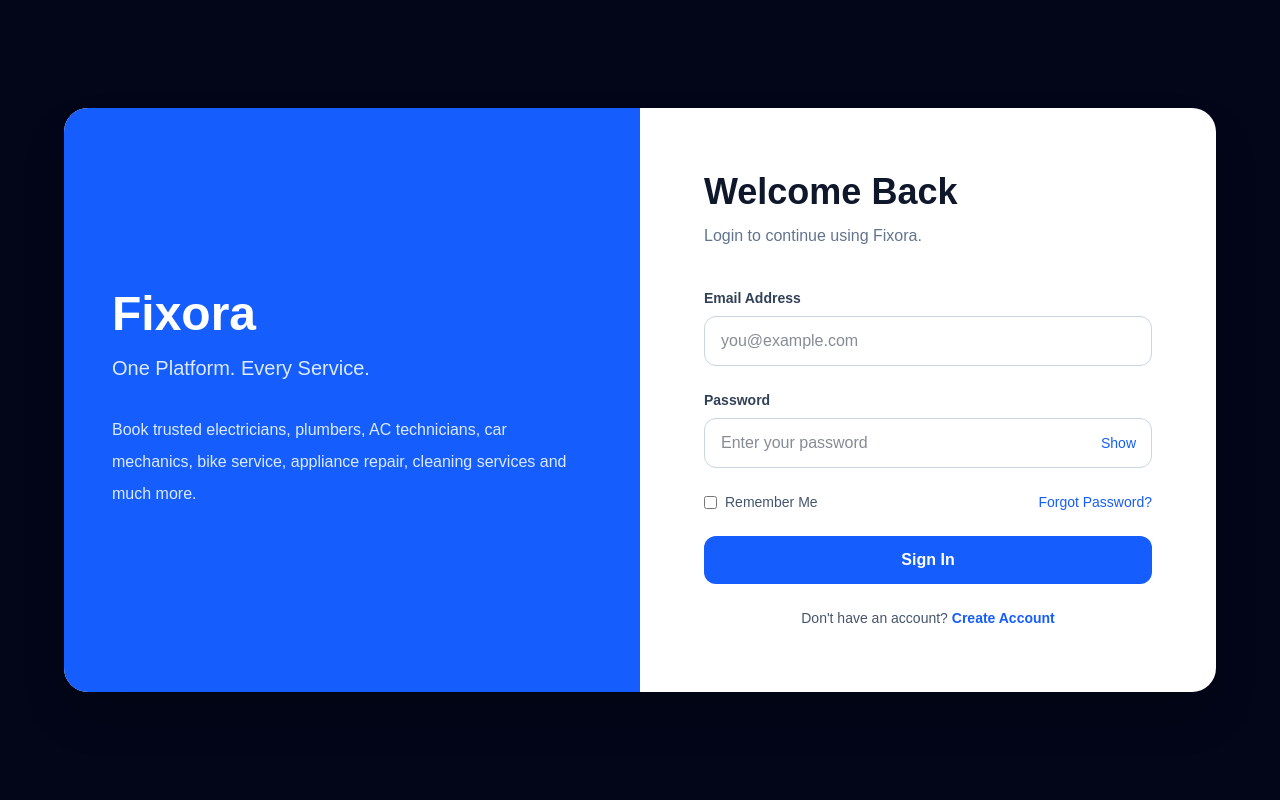
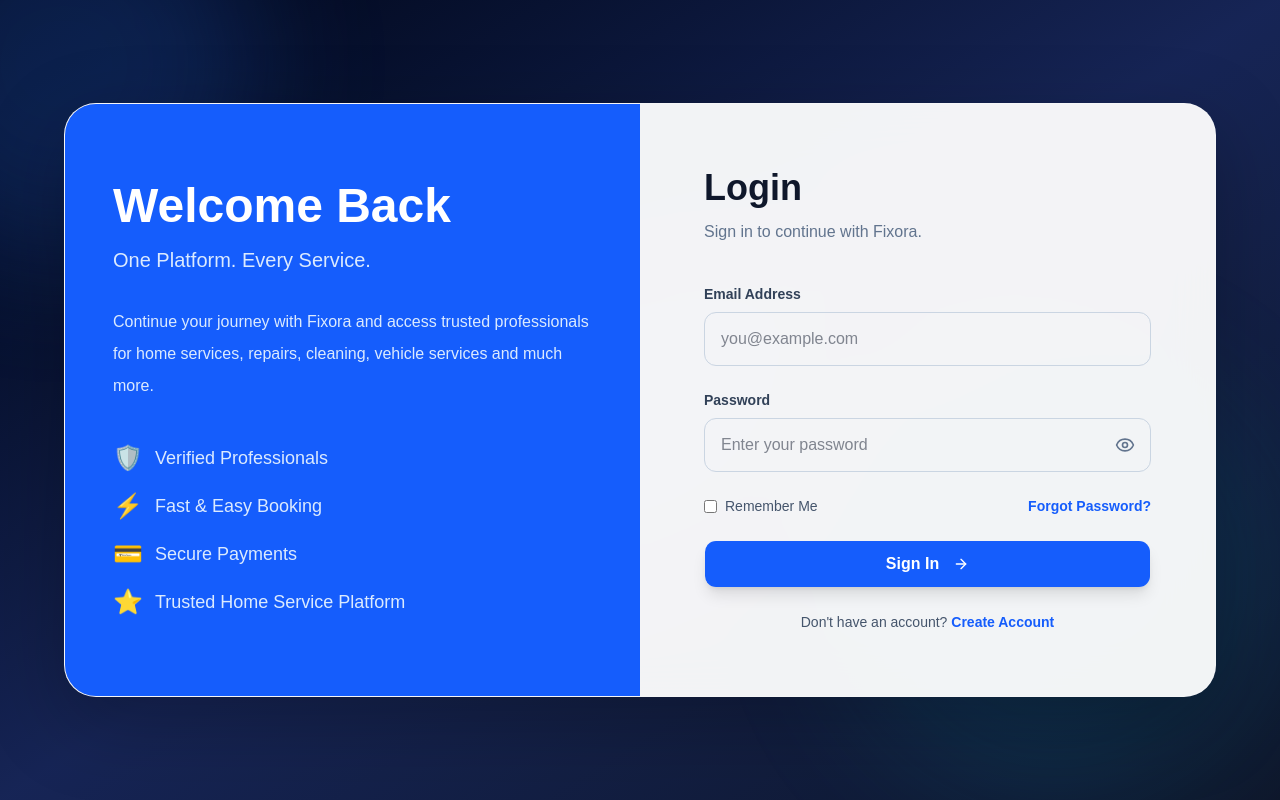
Before and after one commit to shaikhmajid2004-netizen/Fixora, a Next.js app: page /login in a window 1280 px wide. Built offline with nearby package versions, Linux system fonts and the light colour scheme.

Commit message:
Completed Prisma setup

```diff
--- a/package.json
+++ b/package.json
@@ -16,7 +16,7 @@
     "bcryptjs": "^3.0.3",
     "class-variance-authority": "^0.7.1",
     "clsx": "^2.1.1",
-    "lucide-react": "^1.23.0",
+    "lucide-react": "^1.24.0",
     "motion": "^12.42.2",
     "next": "16.2.10",
     "next-themes": "^0.4.6",
--- /dev/null
+++ b/src/app/api/auth/login/route.ts
@@ -0,0 +1,83 @@
+import { NextResponse } from "next/server";
+import bcrypt from "bcrypt";
+import { prisma } from "@/lib/prisma";
+import { loginSchema } from "@/lib/validation/login";
+
+export async function POST(request: Request) {
+  try {
+    const body = await request.json();
+
+    const result = loginSchema.safeParse(body);
+
+    if (!result.success) {
+      return NextResponse.json(
+        {
+          success: false,
+          errors: result.error.flatten(),
+        },
+        { status: 400 }
+      );
+    }
+
+    const { email, password } = result.data;
+
+    // Check if user exists
+    const user = await prisma.user.findUnique({
+      where: {
+        email,
+      },
+    });
+
+    if (!user) {
+      return NextResponse.json(
+        {
+          success: false,
+          message: "Invalid email or password",
+        },
+        { status: 401 }
+      );
+    }
+
+    // Compare password
+    const passwordMatched = await bcrypt.compare(
+      password,
+      user.password
+    );
+
+    if (!passwordMatched) {
+      return NextResponse.json(
+        {
+          success: false,
+          message: "Invalid email or password",
+        },
+        { status: 401 }
+      );
+    }
+
+    return NextResponse.json(
+      {
+        success: true,
+        message: "Login successful",
+        user: {
+          id: user.id,
+          firstName: user.firstName,
+          lastName: user.lastName,
+          email: user.email,
+          phone: user.phone,
+          role: user.role,
+        },
+      },
+      { status: 200 }
+    );
+  } catch (error) {
+    console.error(error);
+
+    return NextResponse.json(
+      {
+        success: false,
+        message: "Something went wrong",
+      },
+      { status: 500 }
+    );
+  }
+}
--- a/src/app/globals.css
+++ b/src/app/globals.css
@@ -1,19 +1,40 @@
 @import "tailwindcss";
 
 :root {
-  --background: #f8fafc;
-  --foreground: #0f172a;
-
+  /* Brand Colors */
   --primary: #2563eb;
   --primary-hover: #1d4ed8;
 
   --secondary: #eff6ff;
 
+  --success: #10b981;
+  --warning: #f59e0b;
+  --danger: #ef4444;
+
+  /* Backgrounds */
+  --background: #f8fafc;
+  --background-soft: #f1f5f9;
+
+  /* Cards */
   --card: #ffffff;
 
+  /* Text */
+  --foreground: #0f172a;
+  --muted: #64748b;
+
+  /* Border */
   --border: #e2e8f0;
 
-  --muted: #64748b;
+  /* Radius */
+  --radius: 18px;
+
+  /* Shadows */
+  --shadow-sm: 0 2px 8px rgba(15, 23, 42, 0.05);
+  --shadow-md: 0 10px 30px rgba(15, 23, 42, 0.08);
+  --shadow-lg: 0 20px 60px rgba(15, 23, 42, 0.12);
+
+  /* Transition */
+  --transition: all 0.3s ease;
 }
 
 html {
@@ -21,12 +42,38 @@
 }
 
 body {
-  background: var(--background);
+  background:
+    radial-gradient(circle at top left, rgba(37,99,235,.08), transparent 35%),
+    radial-gradient(circle at bottom right, rgba(37,99,235,.06), transparent 35%),
+    var(--background);
+
   color: var(--foreground);
+
   font-family: Arial, Helvetica, sans-serif;
+
+  min-height: 100vh;
+
+  transition: var(--transition);
+
+  -webkit-font-smoothing: antialiased;
 }
 
 ::selection {
-  background: #2563eb;
+  background: var(--primary);
   color: white;
 }
+
+* {
+  box-sizing: border-box;
+}
+
+button {
+  cursor: pointer;
+  transition: var(--transition);
+}
+
+input,
+textarea,
+select {
+  transition: var(--transition);
+}
--- a/src/app/login/page.tsx
+++ b/src/app/login/page.tsx
@@ -2,14 +2,22 @@
 
 export default function LoginPage() {
   return (
-    <main className="min-h-screen bg-slate-950 flex items-center justify-center px-6 py-10">
-      <div className="grid w-full max-w-6xl overflow-hidden rounded-3xl bg-white shadow-2xl lg:grid-cols-2">
+    <main className="relative min-h-screen overflow-hidden bg-gradient-to-br from-slate-950 via-blue-950 to-slate-900 flex items-center justify-center px-6 py-10">
+
+      {/* Background Glow */}
+      <div className="absolute -top-32 -left-32 h-96 w-96 rounded-full bg-blue-500/20 blur-3xl"></div>
+
+      <div className="absolute bottom-0 right-0 h-[28rem] w-[28rem] rounded-full bg-cyan-400/10 blur-3xl"></div>
+
+      <div className="absolute top-1/2 left-1/2 h-80 w-80 -translate-x-1/2 -translate-y-1/2 rounded-full bg-indigo-500/10 blur-3xl"></div>
+
+      <div className="grid w-full max-w-6xl overflow-hidden rounded-[32px] border border-white/20 bg-white/95 backdrop-blur-xl shadow-[0_25px_80px_rgba(0,0,0,0.25)] lg:grid-cols-2">
 
         {/* Left Side */}
         <div className="hidden bg-blue-600 p-12 text-white lg:flex lg:flex-col lg:justify-center">
 
           <h1 className="text-5xl font-extrabold">
-            Fixora
+            Welcome Back
           </h1>
 
           <p className="mt-4 text-xl text-blue-100">
@@ -17,10 +25,42 @@
           </p>
 
           <p className="mt-8 leading-8 text-blue-100">
-            Book trusted electricians, plumbers, AC technicians,
-            car mechanics, bike service, appliance repair,
-            cleaning services and much more.
+            Continue your journey with Fixora and access trusted
+            professionals for home services, repairs, cleaning,
+            vehicle services and much more.
           </p>
+
+          <div className="mt-10 space-y-4">
+
+            <div className="flex items-center gap-3">
+              <span className="text-2xl">🛡️</span>
+              <span className="text-blue-100 text-lg">
+                Verified Professionals
+              </span>
+            </div>
+
+            <div className="flex items-center gap-3">
+              <span className="text-2xl">⚡</span>
+              <span className="text-blue-100 text-lg">
+                Fast & Easy Booking
+              </span>
+            </div>
+
+            <div className="flex items-center gap-3">
+              <span className="text-2xl">💳</span>
+              <span className="text-blue-100 text-lg">
+                Secure Payments
+              </span>
+            </div>
+
+            <div className="flex items-center gap-3">
+              <span className="text-2xl">⭐</span>
+              <span className="text-blue-100 text-lg">
+                Trusted Home Service Platform
+              </span>
+            </div>
+
+          </div>
 
         </div>
 
@@ -28,11 +68,11 @@
         <div className="p-10 lg:p-16">
 
           <h2 className="text-4xl font-bold text-slate-900">
-            Welcome Back
+            Login
           </h2>
 
           <p className="mt-3 text-slate-500">
-            Login to continue using Fixora.
+            Sign in to continue with Fixora.
           </p>
 
           <div className="mt-10">
@@ -42,6 +82,7 @@
         </div>
 
       </div>
+
     </main>
   );
 }
--- a/src/app/register/page.tsx
+++ b/src/app/register/page.tsx
@@ -2,25 +2,61 @@
 
 export default function RegisterPage() {
   return (
-    <main className="min-h-screen bg-slate-950 flex items-center justify-center px-6 py-10">
-      <div className="grid w-full max-w-6xl overflow-hidden rounded-3xl bg-white shadow-2xl lg:grid-cols-2">
+    <main className="relative min-h-screen overflow-hidden bg-gradient-to-br from-slate-950 via-blue-950 to-slate-900 flex items-center justify-center px-6 py-10">
+      {/* Background Glow */}
+<div className="absolute -top-32 -left-32 h-96 w-96 rounded-full bg-blue-500/20 blur-3xl"></div>
 
+<div className="absolute bottom-0 right-0 h-[28rem] w-[28rem] rounded-full bg-cyan-400/10 blur-3xl"></div>
+
+<div className="absolute top-1/2 left-1/2 h-80 w-80 -translate-x-1/2 -translate-y-1/2 rounded-full bg-indigo-500/10 blur-3xl"></div>
+     <div className="grid w-full max-w-6xl overflow-hidden rounded-[32px] border border-white/20 bg-white/95 backdrop-blur-xl shadow-[0_25px_80px_rgba(0,0,0,0.25)] lg:grid-cols-2">
         {/* Left Side */}
         <div className="hidden bg-blue-600 p-12 text-white lg:flex lg:flex-col lg:justify-center">
 
           <h1 className="text-5xl font-extrabold">
-            Join Fixora
+            Welcome To Fixora
           </h1>
 
           <p className="mt-4 text-xl text-blue-100">
-            One Platform. Every Service.
+            The Next Generation Home Service Platform in India
           </p>
 
           <p className="mt-8 leading-8 text-blue-100">
-            Create your Fixora account and book trusted professionals
-            for home services, repairs, cleaning, car mechanics,
-            bike service, AC repair and much more.
+            Book verified professionals for home services, appliance repairs,
+            vehicle services, cleaning, maintenance
+            and much more — all from one trusted platform.
           </p>
+          <div className="mt-10 space-y-4">
+
+  <div className="flex items-center gap-3">
+    <span className="text-2xl">🛡️</span>
+    <span className="text-blue-100 text-lg">
+      Verified Professionals
+    </span>
+  </div>
+
+  <div className="flex items-center gap-3">
+    <span className="text-2xl">⚡</span>
+    <span className="text-blue-100 text-lg">
+      Fast & Easy Booking
+    </span>
+  </div>
+
+  <div className="flex items-center gap-3">
+    <span className="text-2xl">💳</span>
+    <span className="text-blue-100 text-lg">
+      Secure Payments
+    </span>
+  </div>
+
+  <div className="flex items-center gap-3">
+    <span className="text-2xl">⭐</span>
+    <span className="text-blue-100 text-lg">
+      Trusted Home Service Platform
+    </span>
+  </div>
+
+</div>
 
         </div>
 
--- a/src/components/auth/LoginForm.tsx
+++ b/src/components/auth/LoginForm.tsx
@@ -1,13 +1,54 @@
 "use client";
-
+import { toast } from "sonner";
 import { useState } from "react";
+import { Eye, EyeOff } from "lucide-react";
+import FixoraButton from "@/components/ui/FixoraButton";
 
 export default function LoginForm() {
   const [showPassword, setShowPassword] = useState(false);
+  const [loading, setLoading] = useState(false);
+
+  const [email, setEmail] = useState("");
+  const [password, setPassword] = useState("");
+
+  async function handleSubmit(e: React.FormEvent<HTMLFormElement>) {
+    e.preventDefault();
+
+    setLoading(true);
+
+    try {
+      // Login API integration will be added in next step.
+      const response = await fetch("/api/auth/login", {
+  method: "POST",
+  headers: {
+    "Content-Type": "application/json",
+  },
+  body: JSON.stringify({
+    email,
+    password,
+  }),
+});
+
+const data = await response.json();
+
+if (!response.ok) {
+  toast.error(data.message || "Login failed");
+  return;
+}
+
+toast.success("Welcome back to Fixora! 🎉");
+
+console.log(data);
+    } finally {
+      setLoading(false);
+    }
+  }
 
   return (
-    <form className="space-y-6">
+    <form onSubmit={handleSubmit} className="space-y-6">
+
       {/* Email */}
+
       <div>
         <label className="mb-2 block text-sm font-semibold text-slate-700">
           Email Address
@@ -16,66 +57,85 @@
         <input
           type="email"
           placeholder="you@example.com"
-          className="w-full rounded-xl border border-slate-300 px-4 py-3 outline-none transition focus:border-blue-600 focus:ring-2 focus:ring-blue-200"
+          value={email}
+          onChange={(e) => setEmail(e.target.value)}
+          required
+          className="w-full rounded-xl border border-slate-300 px-4 py-3.5 outline-none transition focus:border-blue-600 focus:ring-2 focus:ring-blue-200"
         />
       </div>
 
       {/* Password */}
+
       <div>
         <label className="mb-2 block text-sm font-semibold text-slate-700">
           Password
         </label>
 
         <div className="relative">
+
           <input
             type={showPassword ? "text" : "password"}
             placeholder="Enter your password"
-            className="w-full rounded-xl border border-slate-300 px-4 py-3 pr-16 outline-none transition focus:border-blue-600 focus:ring-2 focus:ring-blue-200"
+            value={password}
+            onChange={(e) => setPassword(e.target.value)}
+            required
+            className="w-full rounded-xl border border-slate-300 px-4 py-3.5 pr-14 outline-none transition focus:border-blue-600 focus:ring-2 focus:ring-blue-200"
           />
 
           <button
             type="button"
             onClick={() => setShowPassword(!showPassword)}
-            className="absolute right-4 top-1/2 -translate-y-1/2 text-sm font-medium text-blue-600"
+            className="absolute right-4 top-1/2 -translate-y-1/2 text-slate-500 transition hover:text-blue-600"
           >
-            {showPassword ? "Hide" : "Show"}
+            {showPassword ? (
+              <EyeOff size={20} />
+            ) : (
+              <Eye size={20} />
+            )}
           </button>
+
         </div>
       </div>
 
-      {/* Remember + Forgot */}
-      <div className="flex items-center justify-between text-sm">
-        <label className="flex items-center gap-2 text-slate-600">
+      {/* Remember */}
+
+      <div className="flex items-center justify-between">
+
+        <label className="flex items-center gap-2 text-sm text-slate-600">
           <input type="checkbox" />
           Remember Me
         </label>
 
         <button
           type="button"
-          className="font-medium text-blue-600 hover:underline"
+          className="text-sm font-semibold text-blue-600 hover:underline"
         >
           Forgot Password?
         </button>
+
       </div>
 
-      {/* Login Button */}
-      <button
+      {/* Button */}
+
+      <FixoraButton
         type="submit"
-        className="w-full rounded-xl bg-blue-600 py-3 font-semibold text-white transition hover:bg-blue-700"
+        loading={loading}
       >
         Sign In
-      </button>
+      </FixoraButton>
 
       {/* Register */}
+
       <p className="text-center text-sm text-slate-600">
-        Don't have an account?{" "}
-        <button
-          type="button"
+        Don&apos;t have an account?{" "}
+        <a
+          href="/register"
           className="font-semibold text-blue-600 hover:underline"
         >
           Create Account
-        </button>
+        </a>
       </p>
+
     </form>
   );
 }
--- a/src/components/auth/RegisterForm.tsx
+++ b/src/components/auth/RegisterForm.tsx
@@ -1,6 +1,8 @@
 "use client";
+import FixoraButton from "@/components/ui/FixoraButton";
 import { toast } from "sonner";
 import { useState } from "react";
+import { Eye, EyeOff } from "lucide-react";
 
 export default function RegisterForm() {
   const [showPassword, setShowPassword] = useState(false);
@@ -60,10 +62,9 @@
 }
 };
   return (
-    <form onSubmit={handleSubmit} className="space-y-5">
+    <form onSubmit={handleSubmit} className="space-y-6">
 
-      <div className="grid gap-5 md:grid-cols-2">
-
+      <div className="grid gap-6 md:grid-cols-2">
         <div>
           <label className="mb-2 block text-sm font-semibold text-slate-700">
             First Name
@@ -75,7 +76,7 @@
             value={formData.firstName}
             onChange={handleChange}
             placeholder="Abdul"
-            className="w-full rounded-xl border border-slate-300 px-4 py-3 outline-none transition focus:border-blue-600 focus:ring-2 focus:ring-blue-200"
+            className="w-full rounded-xl border border-slate-300 px-4 py-3.5 outline-none transition focus:border-blue-600 focus:ring-2 focus:ring-blue-200"
           />
         </div>
 
@@ -90,7 +91,7 @@
             value={formData.lastName}
             onChange={handleChange}
             placeholder="Majid"
-            className="w-full rounded-xl border border-slate-300 px-4 py-3 outline-none transition focus:border-blue-600 focus:ring-2 focus:ring-blue-200"
+            className="w-full rounded-xl border border-slate-300 px-4 py-3.5 outline-none transition focus:border-blue-600 focus:ring-2 focus:ring-blue-200"
           />
         </div>
 
@@ -107,7 +108,7 @@
           value={formData.email}
           onChange={handleChange}
           placeholder="you@example.com"
-          className="w-full rounded-xl border border-slate-300 px-4 py-3 outline-none transition focus:border-blue-600 focus:ring-2 focus:ring-blue-200"
+          className="w-full rounded-xl border border-slate-300 px-4 py-3.5 outline-none transition focus:border-blue-600 focus:ring-2 focus:ring-blue-200"
         />
       </div>
 
@@ -122,7 +123,7 @@
           value={formData.phone}
           onChange={handleChange}
           placeholder="+91 XXXXX XXXXX"
-          className="w-full rounded-xl border border-slate-300 px-4 py-3 outline-none transition focus:border-blue-600 focus:ring-2 focus:ring-blue-200"
+          className="w-full rounded-xl border border-slate-300 px-4 py-3.5 outline-none transition focus:border-blue-600 focus:ring-2 focus:ring-blue-200"
         />
       </div>
 
@@ -139,15 +140,19 @@
             value={formData.password}
             onChange={handleChange}
             placeholder="Create a password"
-            className="w-full rounded-xl border border-slate-300 px-4 py-3 pr-16 outline-none transition focus:border-blue-600 focus:ring-2 focus:ring-blue-200"
+            className="w-full rounded-xl border border-slate-300 px-4 py-3.5 pr-16 outline-none transition focus:border-blue-600 focus:ring-2 focus:ring-blue-200"
           />
 
           <button
             type="button"
             onClick={() => setShowPassword(!showPassword)}
-            className="absolute right-4 top-1/2 -translate-y-1/2 text-sm font-medium text-blue-600"
+           className="absolute right-4 top-1/2 -translate-y-1/2 text-slate-500 transition hover:text-blue-600"
           >
-            {showPassword ? "Hide" : "Show"}
+            {showPassword ? (
+              <EyeOff size={20} />
+            ) : (
+              <Eye size={20} />
+            )}
           </button>
 
         </div>
@@ -163,12 +168,12 @@
 
       </div>
 
-      <button
-        type="submit"
-        className="w-full rounded-xl bg-blue-600 py-3 font-semibold text-white transition hover:bg-blue-700"
+      <FixoraButton
+       type="submit"
+       loading={loading}
       >
-        {loading ? "Creating Account..." : "Create Account"}
-      </button>
+       Create Account
+      </FixoraButton>
 
       <p className="text-center text-sm text-slate-600">
         Already have an account?{" "}
--- /dev/null
+++ b/src/components/ui/FixoraButton.tsx
@@ -0,0 +1,42 @@
+"use client";
+
+import { ArrowRight, Loader2 } from "lucide-react";
+import { Button } from "@/components/ui/Button";
+import { cn } from "@/lib/utils";
+
+type FixoraButtonProps = {
+  children: React.ReactNode;
+  loading?: boolean;
+  className?: string;
+} & React.ButtonHTMLAttributes<HTMLButtonElement>;
+
+export default function FixoraButton({
+  children,
+  loading = false,
+  className,
+  disabled,
+  ...props
+}: FixoraButtonProps) {
+  return (
+    <Button
+      disabled={loading || disabled}
+      className={cn(
+        "group h-12 w-full rounded-xl bg-blue-600 text-base font-semibold text-white shadow-lg transition-all duration-300 hover:-translate-y-0.5 hover:bg-blue-700 hover:shadow-xl active:translate-y-0",
+        className
+      )}
+      {...props}
+    >
+      {loading ? (
+        <>
+          <Loader2 className="mr-2 h-5 w-5 animate-spin" />
+          Please wait...
+        </>
+      ) : (
+        <>
+          {children}
+          <ArrowRight className="ml-2 h-5 w-5 transition-transform duration-300 group-hover:translate-x-1" />
+        </>
+      )}
+    </Button>
+  );
+}
--- /dev/null
+++ b/src/lib/validation/login.ts
@@ -0,0 +1,8 @@
+import { z } from "zod";
+
+export const loginSchema = z.object({
+  email: z.email("Invalid email address"),
+  password: z.string().min(6, "Password must be at least 6 characters"),
+});
+
+export type LoginInput = z.infer<typeof loginSchema>;
```
Also changed, not shown: src/app/api/auth/register/route.ts (line endings or trailing spaces), 1 other file (tests, documents, lock files or other folders).
